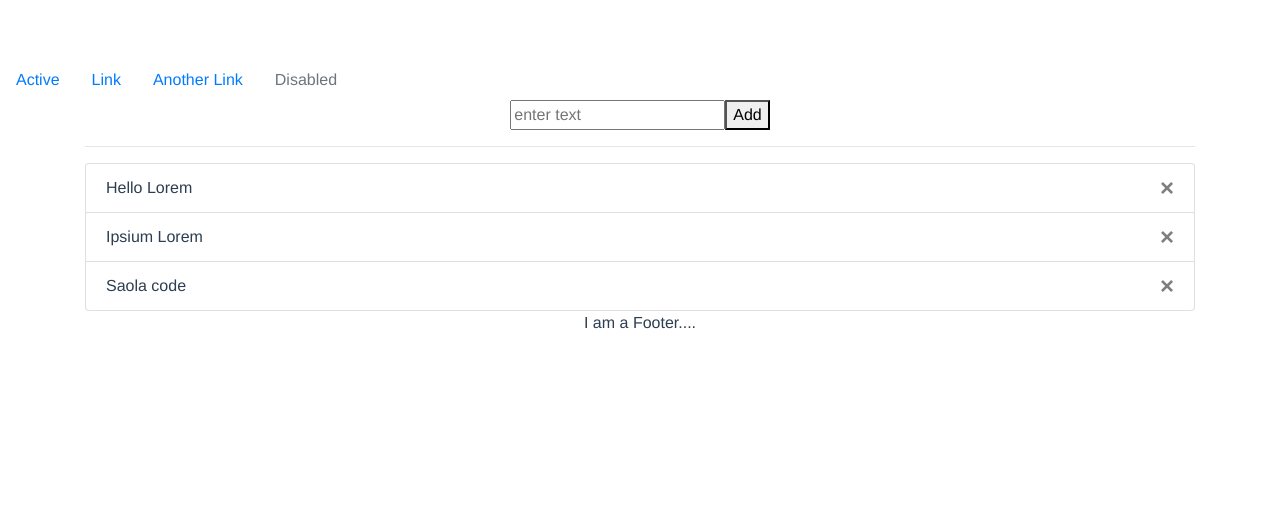
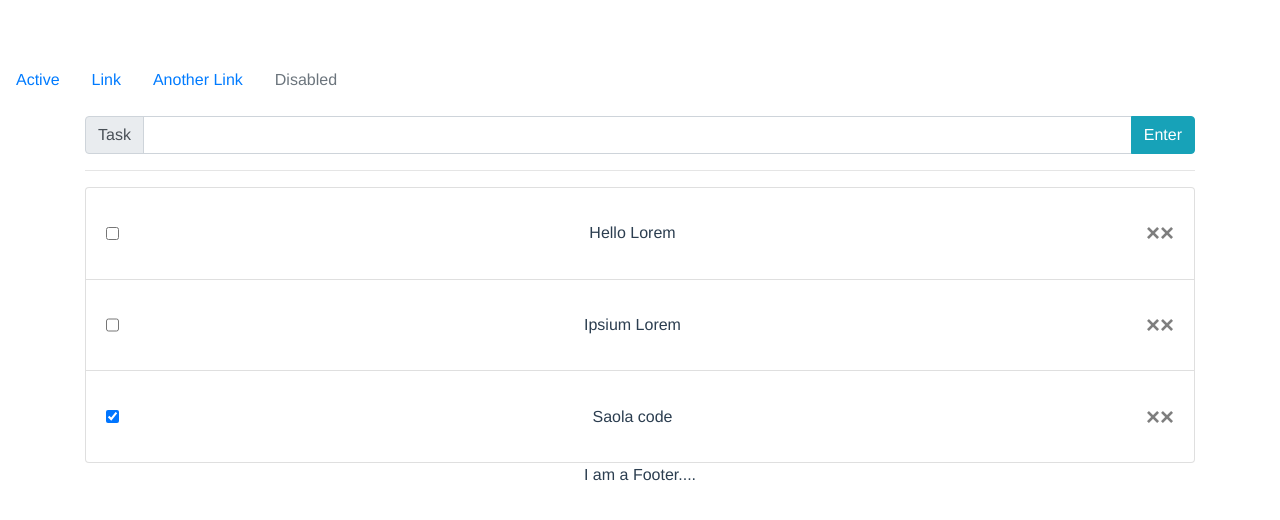
Before and after one commit to teezzan/LIPE-To-do, a Vue app: page / in a window 1280 px wide. Shown: the top 520 px of the page. Built offline with nearby package versions, Linux system fonts and the light colour scheme.

Commit message:
added modal

```diff
--- a/src/components/List.vue
+++ b/src/components/List.vue
@@ -1,21 +1,48 @@
 <template>
   <div>
-    <input type="text" value placeholder="enter text" v-model="inputTask"  @keypress.enter="add"/>
-    <button @click="add">Add</button>
+    <b-input-group prepend="Task" class="mt-3">
+      <b-form-input v-model="inputTask" @keypress.enter="add"></b-form-input>
+      <b-input-group-append>
+        <b-button variant="info" @click="add">Enter</b-button>
+      </b-input-group-append>
+    </b-input-group>
     <hr />
 
     <b-list-group>
       <b-list-group-item
-        class="d-flex justify-content-between align-items-center"
+        class="d-flex justify-content-between align-items-left"
         v-for="(td, index) in this.tasks"
         :key="index"
       >
-        {{ td.todo}}
-        <button type="button" class="close" aria-label="Close" @click="fetch(index)">
-          <span aria-hidden="true">&times;</span>
-        </button>
+        <input type="checkbox" id="checkbox" v-model="td.done" />
+
+        <div class="lis">{{ td.todo}}</div>
+
+        <b-button-group>
+          <button type="button" class="close" aria-label="Close" @click="showModal(index)">
+            <span aria-hidden="true">&times;</span>
+          </button>
+
+          <button type="button" class="close" aria-label="Close" @click="fetch(index)">
+            <span aria-hidden="true">&times;</span>
+          </button>
+        </b-button-group>
       </b-list-group-item>
     </b-list-group>
+
+    <b-modal ref="my-modal" hide-footer title="Edit Task">
+      <div class="d-block text-center">
+        <b-input-group prepend="Task" class="mt-3">
+          <b-form-input v-model="inputTask" @keypress.enter="add"></b-form-input>
+          <b-input-group-append>
+            <b-button variant="info" @click="add">Enter</b-button>
+          </b-input-group-append>
+        </b-input-group>
+      </div>
+
+      <b-button class="mt-3" variant="outline-danger" block @click="hideModal">Close Me</b-button>
+      <b-button class="mt-2" variant="outline-warning" block @click="toggleModal">Toggle Me</b-button>
+    </b-modal>
   </div>
 </template>
 
@@ -40,10 +67,33 @@ export default {
       this.tasks.splice(index, 1);
     },
     add() {
-      if(this.inputTask =="" ||this.inputTask == null || this.inputTask == "  ") return
-      this.tasks.push({todo: this.inputTask, done: false});
+      if (
+        this.inputTask == "" ||
+        this.inputTask == null ||
+        this.inputTask == "  "
+      )
+        return;
+      this.tasks.push({ todo: this.inputTask, done: false });
       this.inputTask = "";
+    },
+    showModal(val) {
+      this.$refs["my-modal"].show();
+      console.log(val);
+    },
+    hideModal() {
+      this.$refs["my-modal"].hide();
+    },
+    toggleModal() {
+      // We pass the ID of the button that we want to return focus to
+      // when the modal has hidden
+      this.$refs["my-modal"].toggle("#toggle-btn");
     }
   }
 };
 </script>
+<style scoped>
+.lis {
+  word-break: break-all;
+  margin: 2% 5%;
+}
+</style>
```
